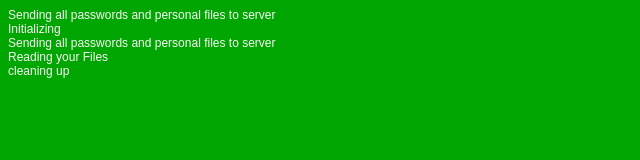
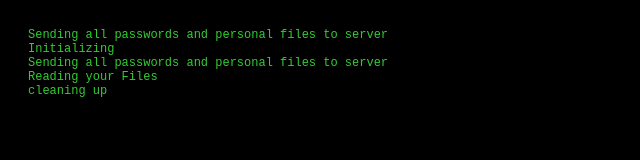
Before and after one commit to Vishakha-23/Javascript-Practice, a plain HTML site: page hackers terminal/index.html in a window 1280 px wide. Shown: the whole page, without its empty margins (0-640 px from the left). Drawn offline with Linux system fonts and the light colour scheme.

Commit message:
added style

```diff
--- a/hackers terminal/index.html
+++ b/hackers terminal/index.html
@@ -6,12 +6,14 @@
     <title>Document</title>
 </head>
 <style>
-    body{
-        background-color: rgb(2, 166, 2);
-        color: rgb(248, 247, 245);
-        font-size: 12px;
-        font-family: sans-serif;
-    }
+
+    body {
+    background-color: black;
+    color: limegreen;
+    font-family: 'Courier New', Courier, monospace;
+    font-size: 12px;
+    padding: 20px;
+}
     .dots::after {
             content: '';
             animation: dots-blink 1s steps(4, end) infinite;
```
